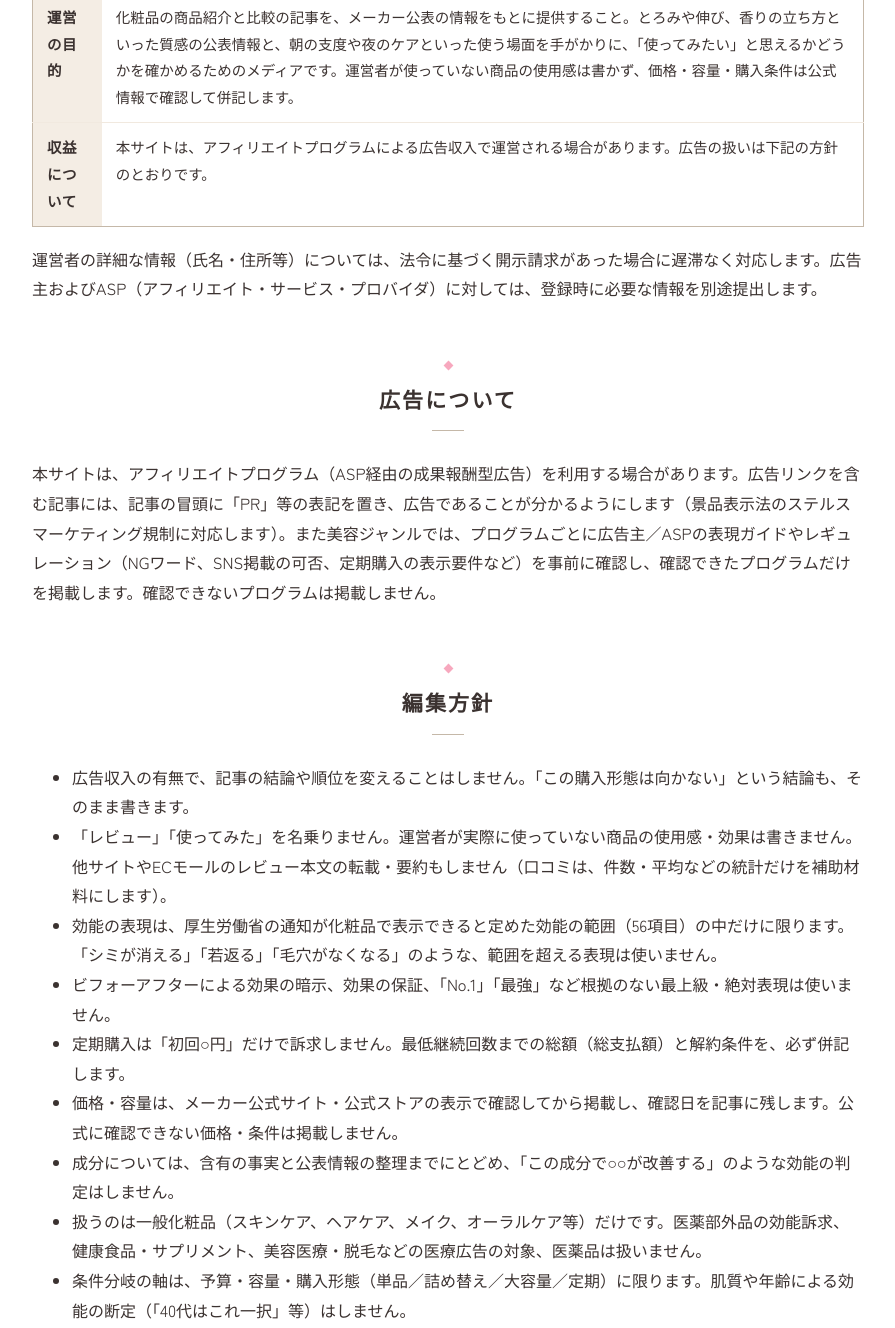
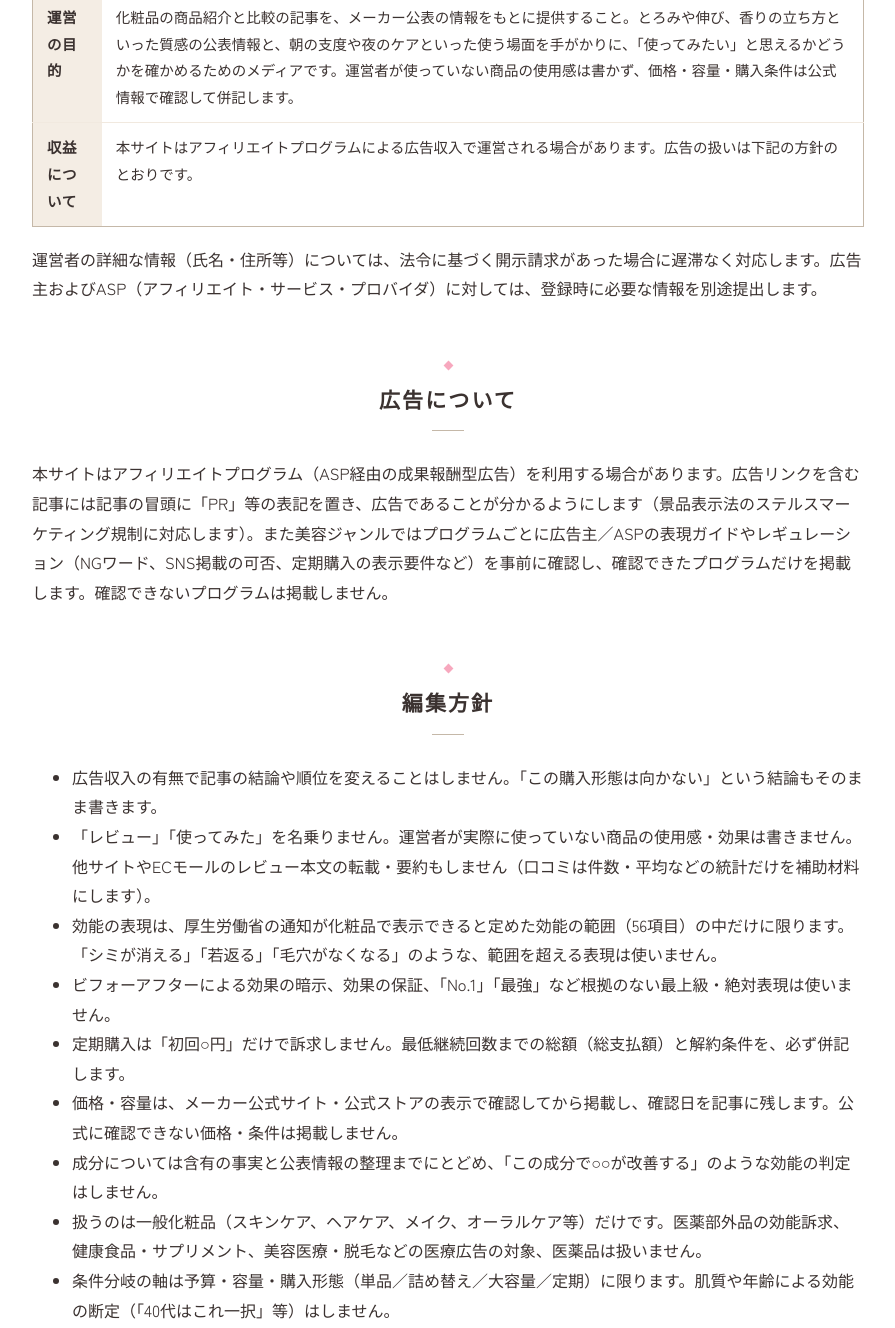
Before and after one commit to miv1982biz-sketch/cosme-site, a plain HTML site: page about.html in a window 1280 px wide. Shown: the part 860-2188 px from the top of the page, without its empty margins (192-1087 px from the left). Drawn offline with Linux system fonts and the light colour scheme.

Commit message:
文案の推敲（yomiyasu 全量見直し）

```diff
--- a/about.html
+++ b/about.html
@@ -51,24 +51,24 @@
     <tr><th>連絡先</th><td><a href="contact.html">お問い合わせフォーム</a>（メールアドレスは公開していません）</td></tr>
     <tr><th>公式アカウント</th><td>姉妹メディアと共通で、<a href="https://note.com/tabi_status_lab" target="_blank" rel="noopener">note</a>／<a href="https://www.youtube.com/@tabi_status_lab" target="_blank" rel="noopener">YouTube</a>／<a href="https://www.threads.com/@tabi_status_lab" target="_blank" rel="noopener">Threads</a>（いずれも「旅ステータスラボ」名義）で更新情報を発信しています。</td></tr>
     <tr><th>運営の目的</th><td>化粧品の商品紹介と比較の記事を、メーカー公表の情報をもとに提供すること。とろみや伸び、香りの立ち方といった質感の公表情報と、朝の支度や夜のケアといった使う場面を手がかりに、「使ってみたい」と思えるかどうかを確かめるためのメディアです。運営者が使っていない商品の使用感は書かず、価格・容量・購入条件は公式情報で確認して併記します。</td></tr>
-    <tr><th>収益について</th><td>本サイトは、アフィリエイトプログラムによる広告収入で運営される場合があります。広告の扱いは下記の方針のとおりです。</td></tr>
+    <tr><th>収益について</th><td>本サイトはアフィリエイトプログラムによる広告収入で運営される場合があります。広告の扱いは下記の方針のとおりです。</td></tr>
   </table>
   <p>運営者の詳細な情報（氏名・住所等）については、法令に基づく開示請求があった場合に遅滞なく対応します。広告主およびASP（アフィリエイト・サービス・プロバイダ）に対しては、登録時に必要な情報を別途提出します。</p>
 
   <h2>広告について</h2>
-  <p>本サイトは、アフィリエイトプログラム（ASP経由の成果報酬型広告）を利用する場合があります。広告リンクを含む記事には、記事の冒頭に「PR」等の表記を置き、広告であることが分かるようにします（景品表示法のステルスマーケティング規制に対応します）。また美容ジャンルでは、プログラムごとに広告主／ASPの表現ガイドやレギュレーション（NGワード、SNS掲載の可否、定期購入の表示要件など）を事前に確認し、確認できたプログラムだけを掲載します。確認できないプログラムは掲載しません。</p>
+  <p>本サイトはアフィリエイトプログラム（ASP経由の成果報酬型広告）を利用する場合があります。広告リンクを含む記事には記事の冒頭に「PR」等の表記を置き、広告であることが分かるようにします（景品表示法のステルスマーケティング規制に対応します）。また美容ジャンルではプログラムごとに広告主／ASPの表現ガイドやレギュレーション（NGワード、SNS掲載の可否、定期購入の表示要件など）を事前に確認し、確認できたプログラムだけを掲載します。確認できないプログラムは掲載しません。</p>
 
   <h2>編集方針</h2>
   <ul>
-    <li>広告収入の有無で、記事の結論や順位を変えることはしません。「この購入形態は向かない」という結論も、そのまま書きます。</li>
-    <li>「レビュー」「使ってみた」を名乗りません。運営者が実際に使っていない商品の使用感・効果は書きません。他サイトやECモールのレビュー本文の転載・要約もしません（口コミは、件数・平均などの統計だけを補助材料にします）。</li>
+    <li>広告収入の有無で記事の結論や順位を変えることはしません。「この購入形態は向かない」という結論もそのまま書きます。</li>
+    <li>「レビュー」「使ってみた」を名乗りません。運営者が実際に使っていない商品の使用感・効果は書きません。他サイトやECモールのレビュー本文の転載・要約もしません（口コミは件数・平均などの統計だけを補助材料にします）。</li>
     <li>効能の表現は、厚生労働省の通知が化粧品で表示できると定めた効能の範囲（56項目）の中だけに限ります。「シミが消える」「若返る」「毛穴がなくなる」のような、範囲を超える表現は使いません。</li>
     <li>ビフォーアフターによる効果の暗示、効果の保証、「No.1」「最強」など根拠のない最上級・絶対表現は使いません。</li>
     <li>定期購入は「初回○円」だけで訴求しません。最低継続回数までの総額（総支払額）と解約条件を、必ず併記します。</li>
     <li>価格・容量は、メーカー公式サイト・公式ストアの表示で確認してから掲載し、確認日を記事に残します。公式に確認できない価格・条件は掲載しません。</li>
-    <li>成分については、含有の事実と公表情報の整理までにとどめ、「この成分で○○が改善する」のような効能の判定はしません。</li>
+    <li>成分については含有の事実と公表情報の整理までにとどめ、「この成分で○○が改善する」のような効能の判定はしません。</li>
     <li>扱うのは一般化粧品（スキンケア、ヘアケア、メイク、オーラルケア等）だけです。医薬部外品の効能訴求、健康食品・サプリメント、美容医療・脱毛などの医療広告の対象、医薬品は扱いません。</li>
-    <li>条件分岐の軸は、予算・容量・購入形態（単品／詰め替え／大容量／定期）に限ります。肌質や年齢による効能の断定（「40代はこれ一択」等）はしません。</li>
+    <li>条件分岐の軸は予算・容量・購入形態（単品／詰め替え／大容量／定期）に限ります。肌質や年齢による効能の断定（「40代はこれ一択」等）はしません。</li>
   </ul>
 
   <h3>一次情報源と確認手順</h3>
```
Also changed, not shown: articles.html (+2 -2 lines), index.html (+3 -3 lines).
